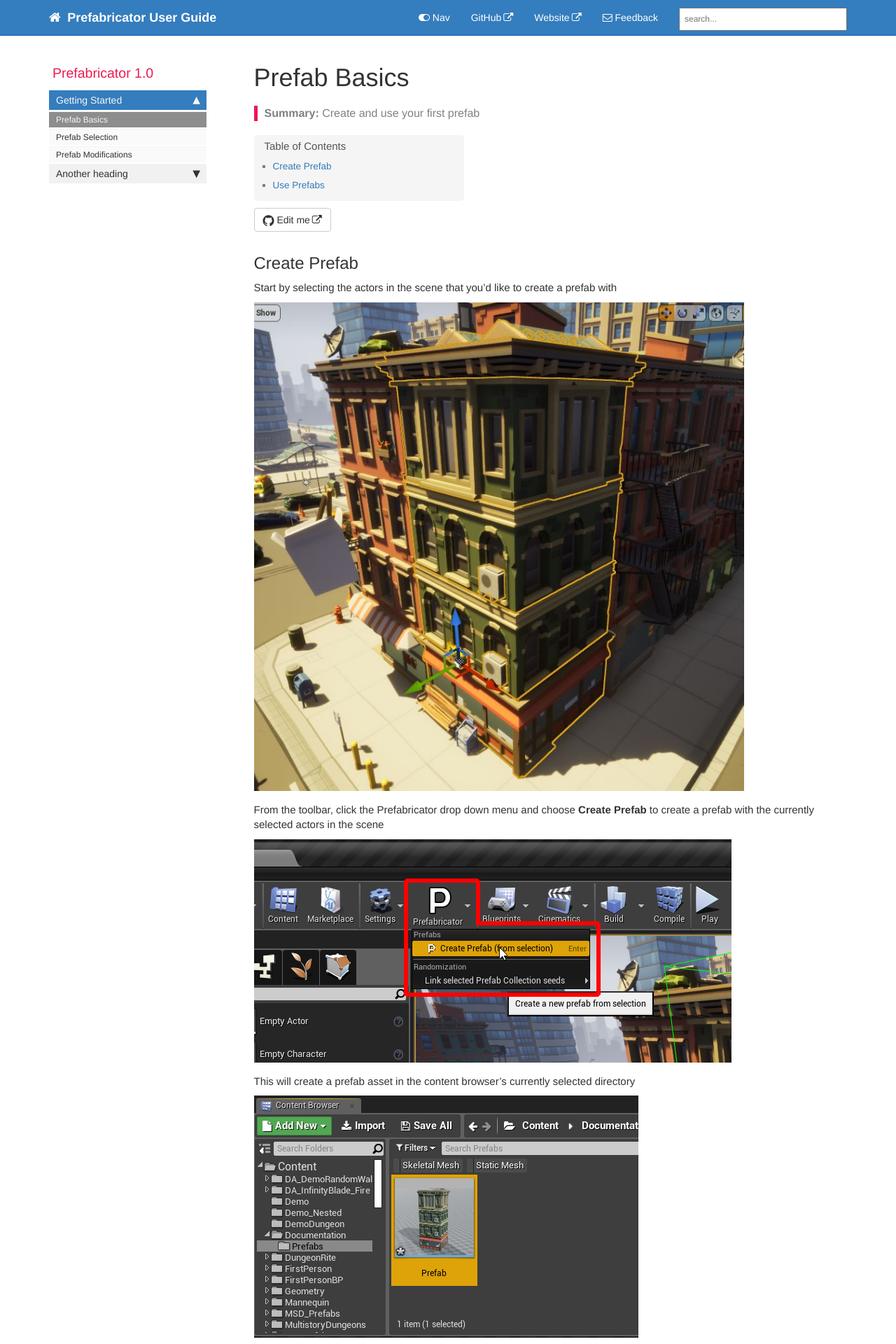
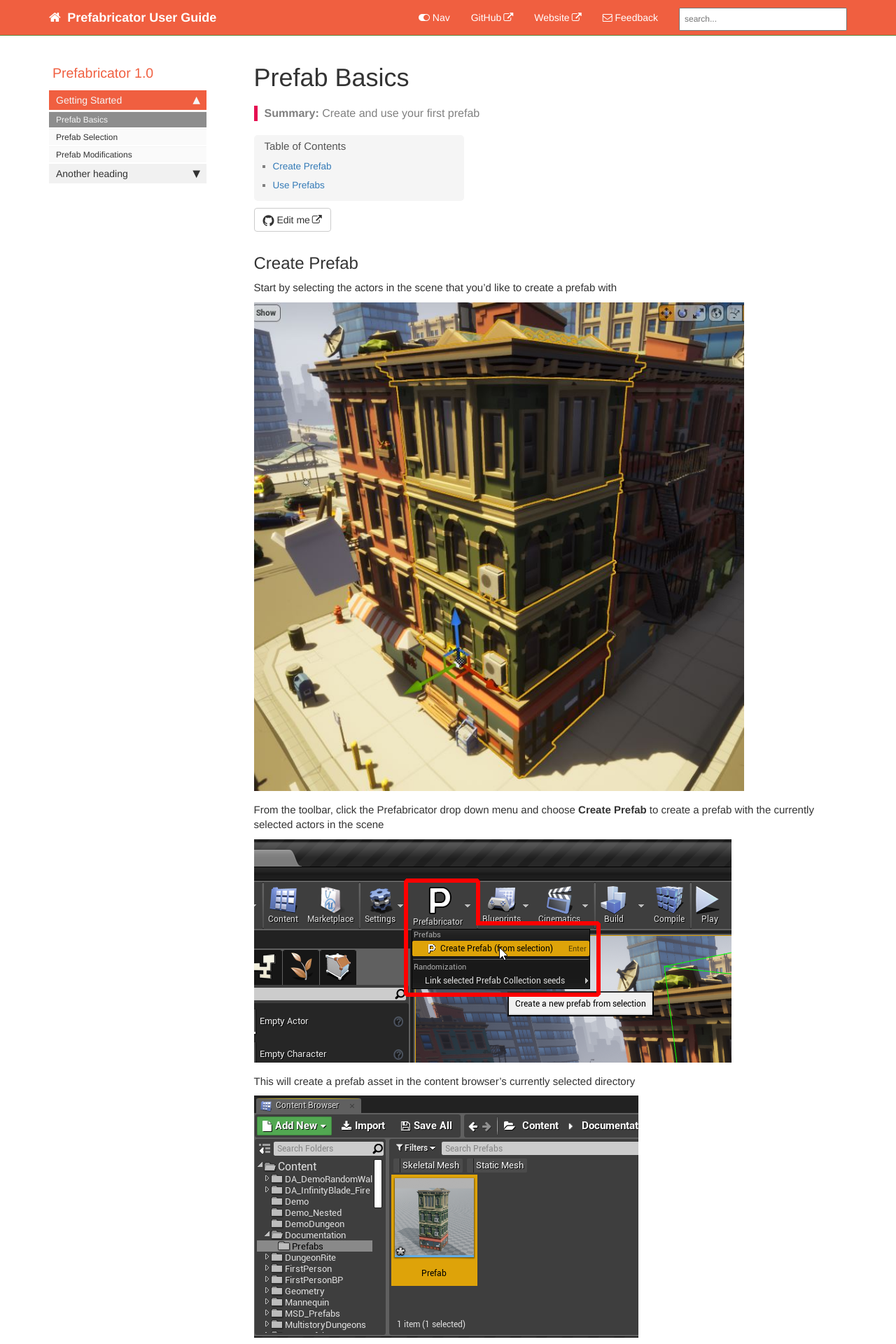
Before and after one commit to coderespawn/prefabricator-ue4-docs, a Jekyll site: the page built from pages/prefabricator/prefab_basics.md, in a window 1280 px wide. Shown: the top 1920 px of the page at 70% size. Built offline with Jekyll 4.4.1, drawn with Linux system fonts in a browser that asks for light colours; nearby versions of some CDN libraries; comment, search, counter and statistics services are not loaded.

Commit message:
Added an orange theme css

```diff
--- a/_includes/head.html
+++ b/_includes/head.html
@@ -14,7 +14,7 @@
 <link rel="stylesheet" href="css/customstyles.css">
 <link rel="stylesheet" href="css/boxshadowproperties.css">
 <!-- most color styles are extracted out to here -->
-<link rel="stylesheet" href="css/theme-blue.css">
+<link rel="stylesheet" href="css/theme-orange.css">
 
 <script src="https://cdnjs.cloudflare.com/ajax/libs/jquery/2.1.4/jquery.min.js"></script>
 
--- /dev/null
+++ b/css/theme-orange.css
@@ -0,0 +1,110 @@
+.summary {
+    color: #808080;
+    border-left: 5px solid #E50E51;
+    font-size:16px;
+}
+
+
+h3 {color: #E50E51; }
+h4 {color: #808080; }
+
+.nav-tabs > li.active > a, .nav-tabs > li.active > a:hover, .nav-tabs > li.active > a:focus {
+    background-color: #248ec2;
+    color: white;
+}
+
+.nav > li.active > a {
+    background-color: #F05F40;
+}
+
+.nav > li > a:hover {
+    background-color: #F05F40;
+}
+
+div.navbar-collapse .dropdown-menu > li > a:hover {
+    background-color: #F05F40;
+}
+
+.navbar-inverse .navbar-nav>li>a, .navbar-inverse .navbar-brand {
+    color: white;
+}
+
+.navbar-inverse .navbar-nav>li>a:hover, a.fa.fa-home.fa-lg.navbar-brand:hover {
+     color: #f0f0f0;
+}
+
+.nav li.thirdlevel > a {
+    background-color: #FAFAFA !important;
+    color: #F05F40;
+    font-weight: bold;
+}
+
+a[data-toggle="tooltip"] {
+    color: #649345;
+    font-style: italic;
+    cursor: default;
+}
+
+.navbar-inverse {
+    background-color: #F05F40;
+    border-color: #5b893c;
+}
+
+.navbar-inverse .navbar-nav > .open > a, .navbar-inverse .navbar-nav > .open > a:hover, .navbar-inverse .navbar-nav > .open > a:focus {
+    color: #5b893c;
+}
+
+.navbar-inverse .navbar-nav > .open > a, .navbar-inverse .navbar-nav > .open > a:hover, .navbar-inverse .navbar-nav > .open > a:focus {
+    background-color: #5b893c;
+    color: #ffffff;
+}
+
+/* not sure if using this ...*/
+.navbar-inverse .navbar-collapse, .navbar-inverse .navbar-form {
+    border-color: #F05F40 !important;
+}
+
+.btn-primary {
+    color: #ffffff;
+    background-color: #5b893c;
+    border-color: #5b893c;
+}
+
+.btn-primary:hover,
+.btn-primary:focus,
+.btn-primary:active,
+.btn-primary.active,
+.open .dropdown-toggle.btn-primary {
+    background-color: #F05F40;
+    border-color: #5b893c;
+}
+
+.printTitle {
+    color: #5b893c !important;
+}
+
+body.print h1 {color: #5b893c !important; font-size:28px;}
+body.print h2 {color: #595959 !important; font-size:24px;}
+body.print h3 {color: #E50E51 !important; font-size:14px;}
+body.print h4 {color: #679DCE !important; font-size:14px; font-style: italic;}
+
+.anchorjs-link:hover {
+    color: #4f7233;
+}
+
+div.sidebarTitle {
+    color: #F05F40;
+}
+
+li.sidebarTitle {
+    margin-top:20px;
+    font-weight:normal;
+    font-size:130%;
+    color: #F05F40;
+    margin-bottom:10px;
+    margin-left: 5px;
+}
+
+.navbar-inverse .navbar-toggle:focus, .navbar-inverse .navbar-toggle:hover {
+    background-color: #E50E51;
+}
```
